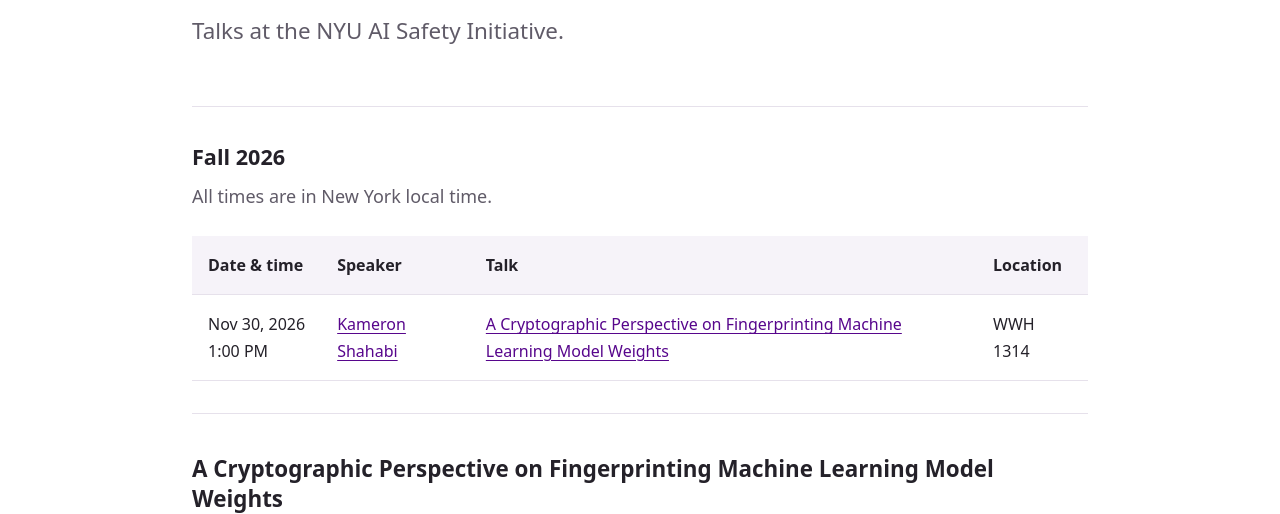
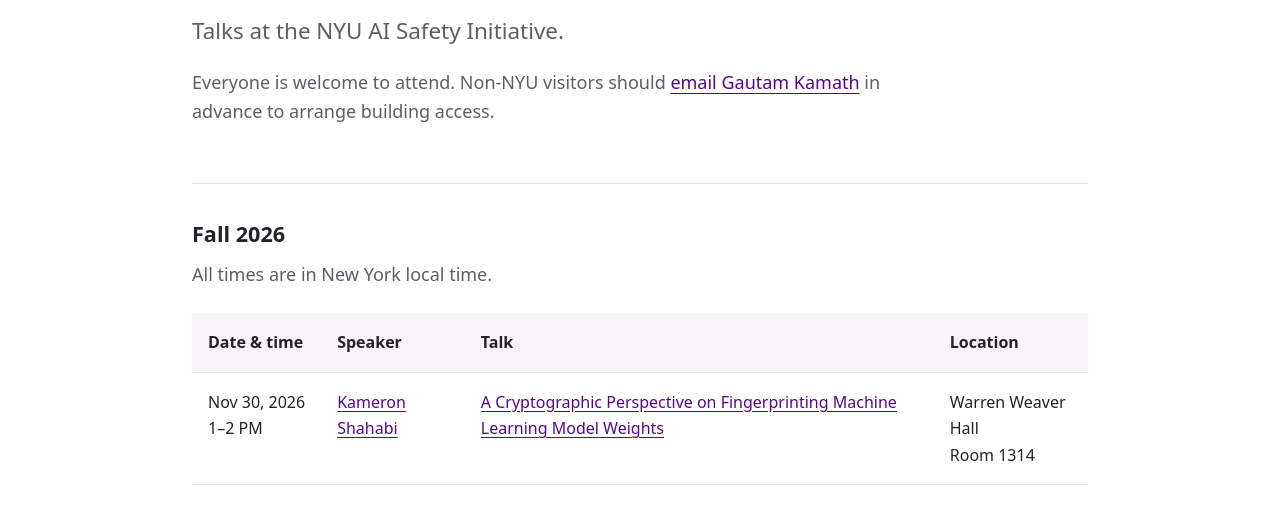
Before and after one commit to nyu-aisi/nyu-aisi.github.io, a plain HTML site: page seminar/index.html in a window 1280 px wide. Shown: the part 288-802 px from the top of the page. Drawn offline with Linux system fonts and the light colour scheme.

Commit message:
Improve calendar access, seminar logistics, and mailing list links

```diff
--- a/seminar/index.html
+++ b/seminar/index.html
@@ -54,6 +54,7 @@
       .container { width: calc(100% - 2rem); }
       header { padding-block: 1.25rem; }
     }
+    .attendance { max-width: 44rem; color: var(--muted); }
     .talk { margin-top: 2rem; padding-top: 2rem; border-top: 1px solid var(--line); }
     .talk h3 { margin: .5rem 0; font-size: 1.4rem; line-height: 1.35; }
     .talk p + p { margin-top: .75rem; }
@@ -82,6 +83,7 @@
     <main>
       <h1>NAISI Seminar</h1>
       <p class="intro">Talks at the NYU AI Safety Initiative.</p>
+      <p class="attendance">Everyone is welcome to attend. Non-NYU visitors should <a href="mailto:gk2860@nyu.edu?subject=NAISI%20seminar%20access">email Gautam Kamath</a> in advance to arrange building access.</p>
       <section id="fall-2026" aria-labelledby="fall-2026-heading">
         <h2 id="fall-2026-heading">Fall 2026</h2>
         <p>All times are in New York local time.</p>
@@ -98,10 +100,10 @@
             </thead>
             <tbody>
               <tr>
-                <td class="date"><time datetime="2026-11-30T13:00-05:00">Nov 30, 2026<br>1:00 PM</time></td>
+                <td class="date"><time datetime="2026-11-30">Nov 30, 2026</time><br><time datetime="2026-11-30T13:00-05:00">1</time>–<time datetime="2026-11-30T14:00-05:00">2 PM</time></td>
                 <td><a href="https://kyshahab.github.io/">Kameron Shahabi</a></td>
                 <td><a href="#kameron-shahabi-2026-11-30">A Cryptographic Perspective on Fingerprinting Machine Learning Model Weights</a></td>
-                <td>WWH 1314</td>
+                <td>Warren Weaver Hall<br>Room 1314</td>
               </tr>
             </tbody>
           </table>
@@ -109,6 +111,7 @@
         <article class="talk" id="kameron-shahabi-2026-11-30" aria-labelledby="kameron-shahabi-title">
           <h3 id="kameron-shahabi-title">A Cryptographic Perspective on Fingerprinting Machine Learning Model Weights</h3>
           <p class="speaker"><strong><a href="https://kyshahab.github.io/">Kameron Shahabi</a></strong></p>
+          <p class="talk-meta"><time datetime="2026-11-30">Monday, November 30, 2026</time> · <time datetime="2026-11-30T13:00-05:00">1</time>–<time datetime="2026-11-30T14:00-05:00">2 PM</time> (New York time)<br>Warren Weaver Hall, Room 1314</p>
           <div class="abstract">
             <p>The talk will discuss a cryptographic framework for fingerprinting machine learning model weights so that models can be attributed to their providers. The work considers users who modify a base model after receiving it, for example through fine-tuning.</p>
             <p><a href="https://eprint.iacr.org/2026/2279">Read the paper</a>, joint work with Huijia Lin.</p>
```
Also changed, not shown: index.html (+6 -3 lines), 1 other file.
